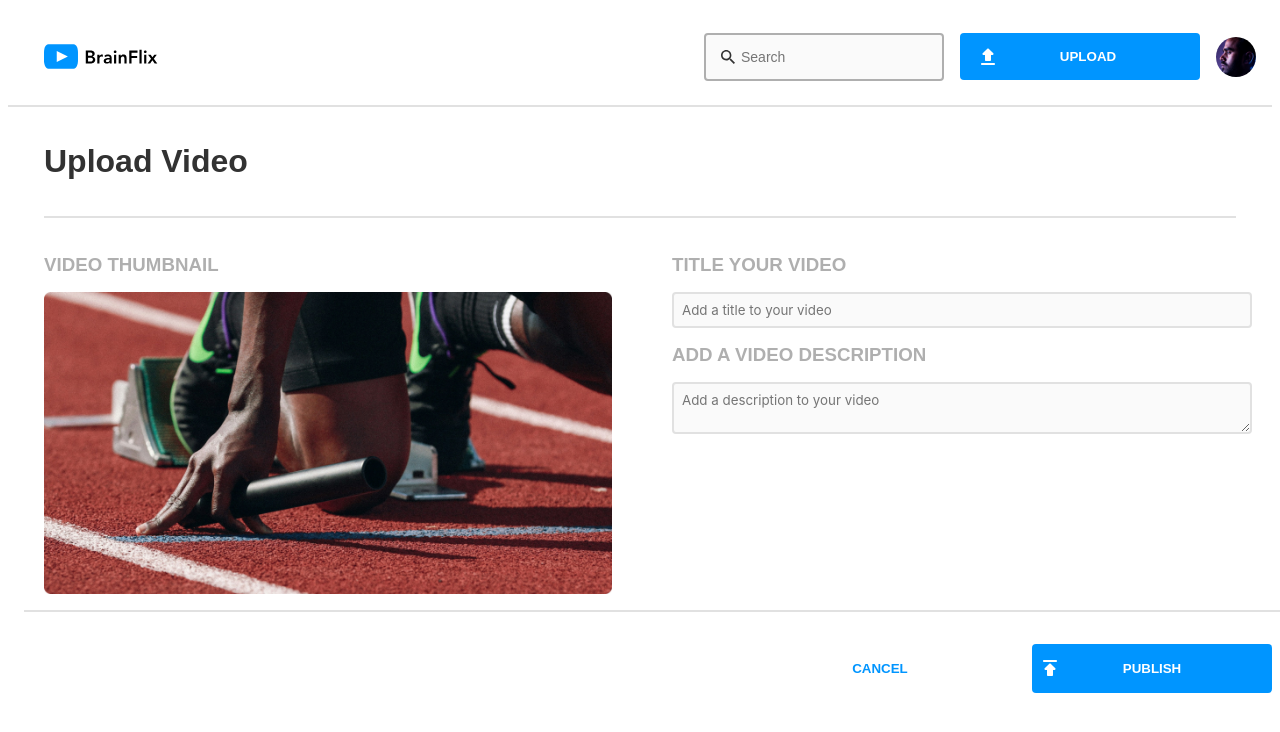
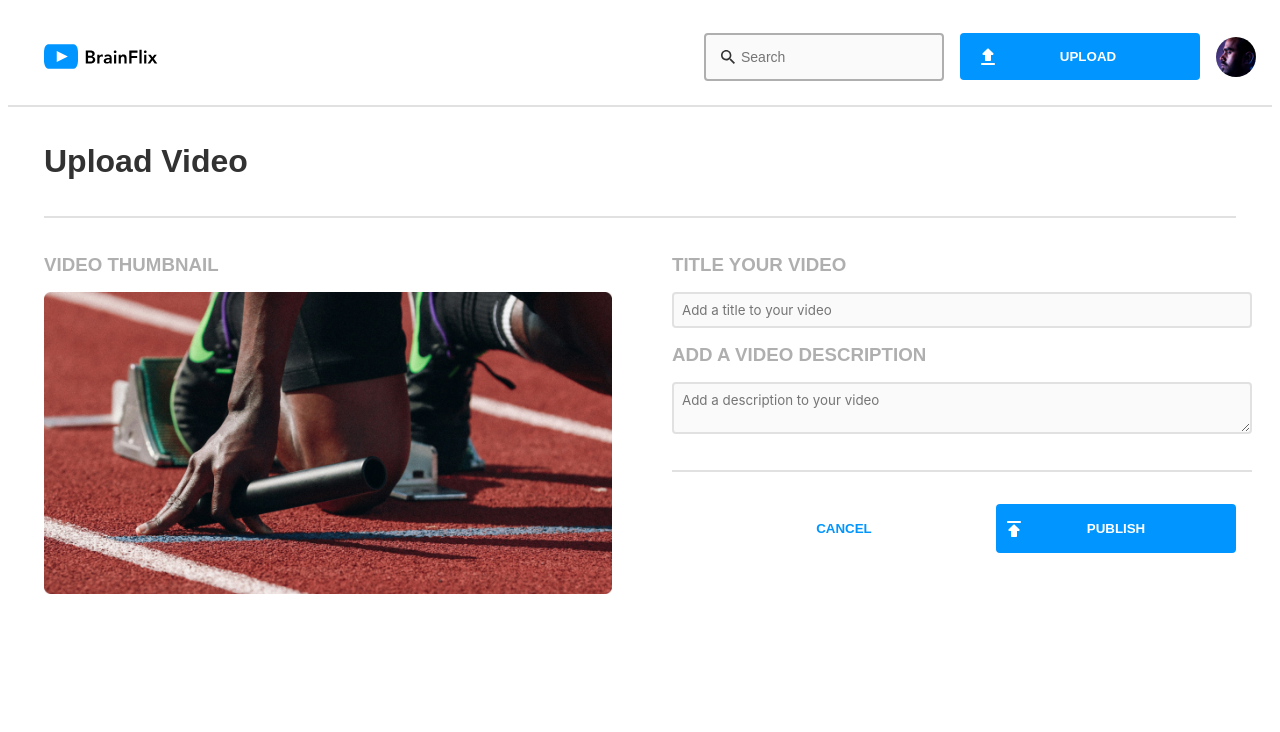
Before and after one commit to ren-climatetech/reine-donnestad-brainflix, a React (Vite) app: page /uploadpage in a window 1280 px wide. Shown: the top 732 px of the page. Built offline with nearby package versions, Linux system fonts and the light colour scheme.

Commit message:
updated useNavigate

```diff
--- a/src/components/UploadForm/UploadForm.jsx
+++ b/src/components/UploadForm/UploadForm.jsx
@@ -4,24 +4,17 @@ import publish from "../../assets/Images/Icons/publish.svg";
 import { useParams, useNavigate } from "react-router-dom";
 import thumbnail from "../../assets/Images/Images/Upload-video-preview.jpg";
 
-function UploadForm({ handleSubmit }) {
+function UploadForm() {
   const navigate = useNavigate();
 
   const onFormSubmit = (event) => {
     event.preventDefault();
 
-    const form = event.target;
-    const videoName = form.videoName.value;
-    const videoDescription = form.videoDescription.value;
+    alert("Your video has been successfully uploaded!");
 
-    alert(
-      `Video uploaded successfully!\nTitle: ${videoName}\nDescription: ${videoDescription}`
-    );
-
-    console.log(form.videoName.value);
-    console.log(form.videoDescription.value);
-
-    handleSubmit(videoName, videoDescription);
+    navigate("/");
+  };
+    const onCancel = () => {
       navigate("/");
   };
 
@@ -39,8 +32,7 @@ function UploadForm({ handleSubmit }) {
         </div>
 
         <div className="uploadpage__layout-container">
-
-      <form className="uploadpage__form" onSubmit={onFormSubmit}>
+          <form className="uploadpage__form" onSubmit={ onFormSubmit }>
             <label>
               <h3 className="uploadpage__subheader-form">TITLE YOUR VIDEO</h3>
             </label>
@@ -65,11 +57,6 @@ function UploadForm({ handleSubmit }) {
                 placeholder="Add a description to your video"
               />
             </div>
-
-        </form>
-        </div>
-        </div>
-
             <div className="uploadpage__button">
         <div className="uploadpage__button-layout">
           <button type="submit" className="uploadpage__button-publish">
@@ -78,18 +65,22 @@ function UploadForm({ handleSubmit }) {
               src={publish}
               alt="Publish Button"
             />{" "}
-              <p type="submit" className="upload_button-text">
+            <p  className="upload_button-text">
               PUBLISH
             </p>
           </button>
         </div>
         <div className="uploadpage__button-layout">
-            <button type="reset" className="uploadpage__button-cancel">
+          <button type="button" className="uploadpage__button-cancel" onClick={onCancel}>
             CANCEL
           </button>
         </div>
       </div>
 
+
+          </form>
+        </div>
+      </div>
     </>
   );
 }
--- a/src/pages/UploadPage/UploadPage.jsx
+++ b/src/pages/UploadPage/UploadPage.jsx
@@ -4,9 +4,7 @@ import UploadForm from "../../components/UploadForm/UploadForm";
 import "./UploadPage.scss";
 
 function UploadPage({ videos }) {
-  const handleSubmit = (videoName, videoDescription) => {
-    console.log("Submitted:", videoName, videoDescription);
-  };
+
 
   return (
     <>
@@ -16,7 +14,7 @@ function UploadPage({ videos }) {
         </div>
 
         <div>
-          <UploadForm handleSubmit={handleSubmit} />
+          <UploadForm />
         </div>
       </div>
     </>
```
Lines whose indentation alone changed are shown as unchanged.
